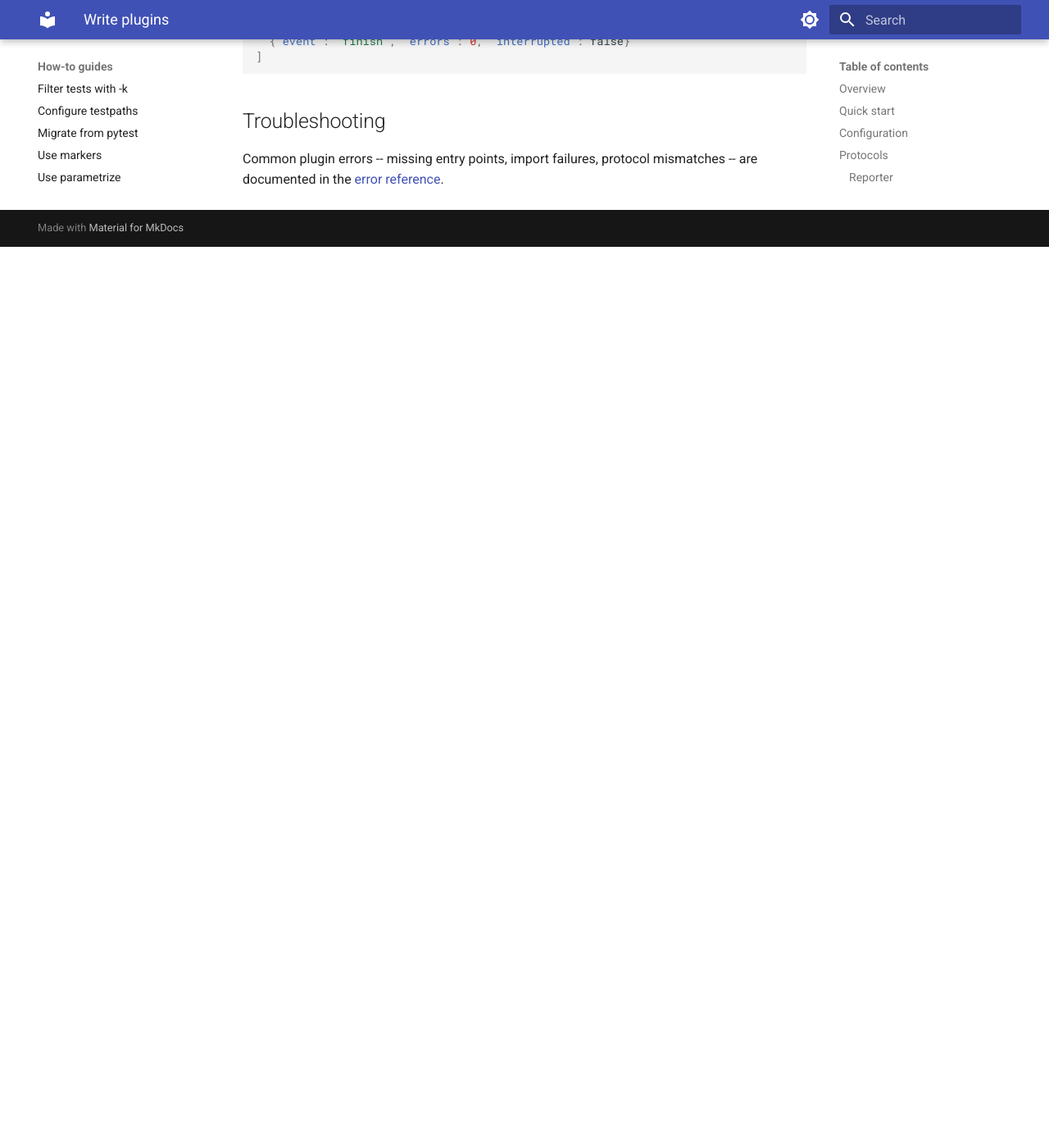
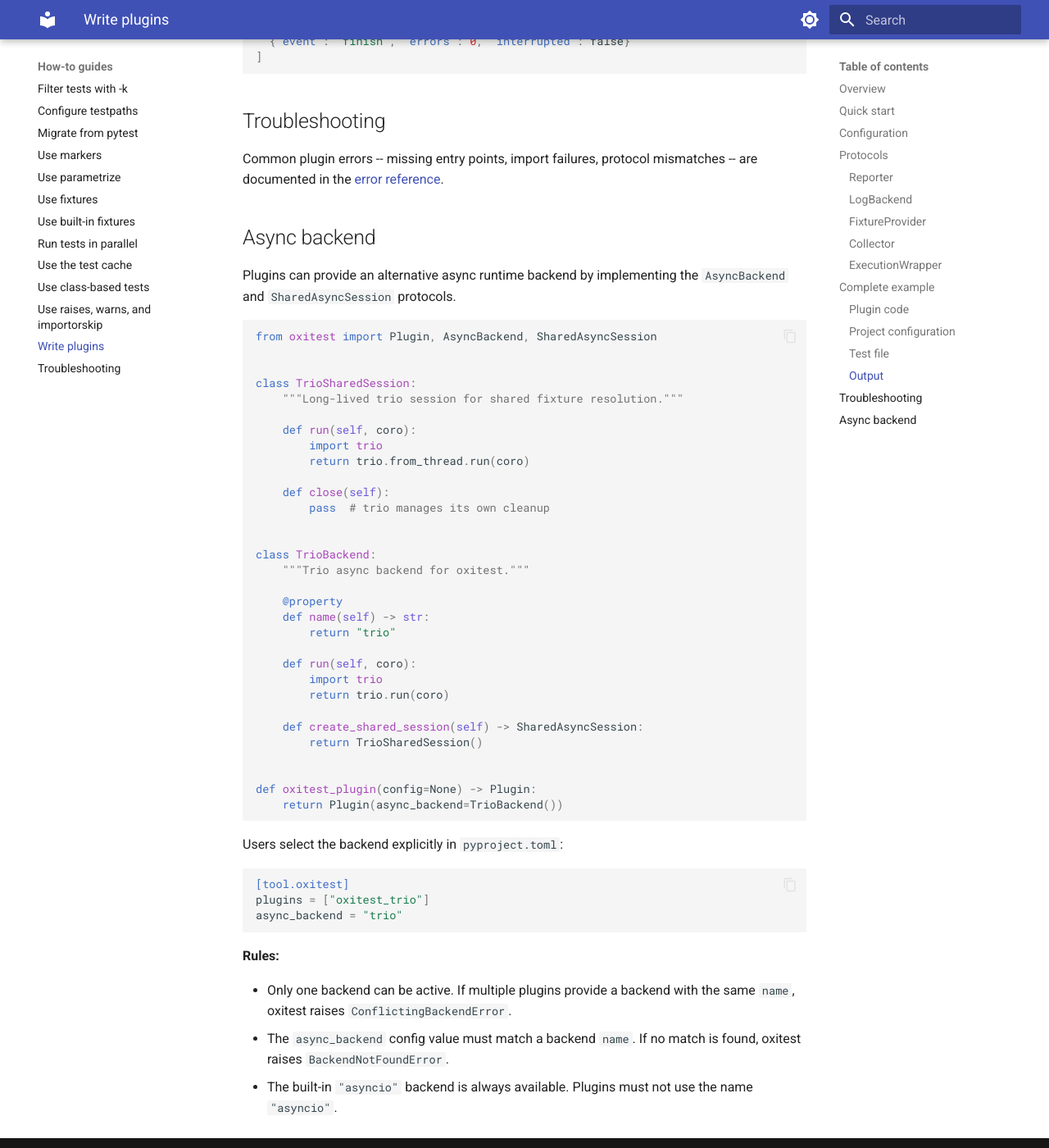
Before and after one commit to kalonji-tools/oxitest, an MkDocs documentation site: the page built from docs/src/how-to/write-plugins.md, in a window 1280 px wide and 1400 px high, scrolled down 8665 px. Shown: the whole window at 82% size. Built offline with MkDocs 1.6.1 and Material for MkDocs 9.7.7, drawn with Linux system fonts in a browser that asks for light colours; before the commit the page ends 8966 px from its top, so only the background shows below that.

Commit message:
docs: add async backend exports, error catalog, and plugin guide
Export AsyncBackend and SharedAsyncSession from oxitest.__init__.
Document BackendNotFoundError and ConflictingBackendError in error reference.
Add async backend section to plugin authoring guide.

````diff
--- a/docs/src/how-to/write-plugins.md
+++ b/docs/src/how-to/write-plugins.md
@@ -449,3 +449,59 @@ After running `oxitest`, the file `build/test-events.json` contains:
 
 Common plugin errors -- missing entry points, import failures, protocol
 mismatches -- are documented in the [error reference](../reference/errors.md).
+
+## Async backend
+
+Plugins can provide an alternative async runtime backend by implementing the
+`AsyncBackend` and `SharedAsyncSession` protocols.
+
+```python
+from oxitest import Plugin, AsyncBackend, SharedAsyncSession
+
+
+class TrioSharedSession:
+    """Long-lived trio session for shared fixture resolution."""
+
+    def run(self, coro):
+        import trio
+        return trio.from_thread.run(coro)
+
+    def close(self):
+        pass  # trio manages its own cleanup
+
+
+class TrioBackend:
+    """Trio async backend for oxitest."""
+
+    @property
+    def name(self) -> str:
+        return "trio"
+
+    def run(self, coro):
+        import trio
+        return trio.run(coro)
+
+    def create_shared_session(self) -> SharedAsyncSession:
+        return TrioSharedSession()
+
+
+def oxitest_plugin(config=None) -> Plugin:
+    return Plugin(async_backend=TrioBackend())
+```
+
+Users select the backend explicitly in `pyproject.toml`:
+
+```toml
+[tool.oxitest]
+plugins = ["oxitest_trio"]
+async_backend = "trio"
+```
+
+**Rules:**
+
+- Only one backend can be active. If multiple plugins provide a backend with the
+  same `name`, oxitest raises `ConflictingBackendError`.
+- The `async_backend` config value must match a backend `name`. If no match is
+  found, oxitest raises `BackendNotFoundError`.
+- The built-in `"asyncio"` backend is always available. Plugins must not use the
+  name `"asyncio"`.
````
Also changed, not shown: docs/src/reference/errors.md (+35 -0 lines), 1 other file.
